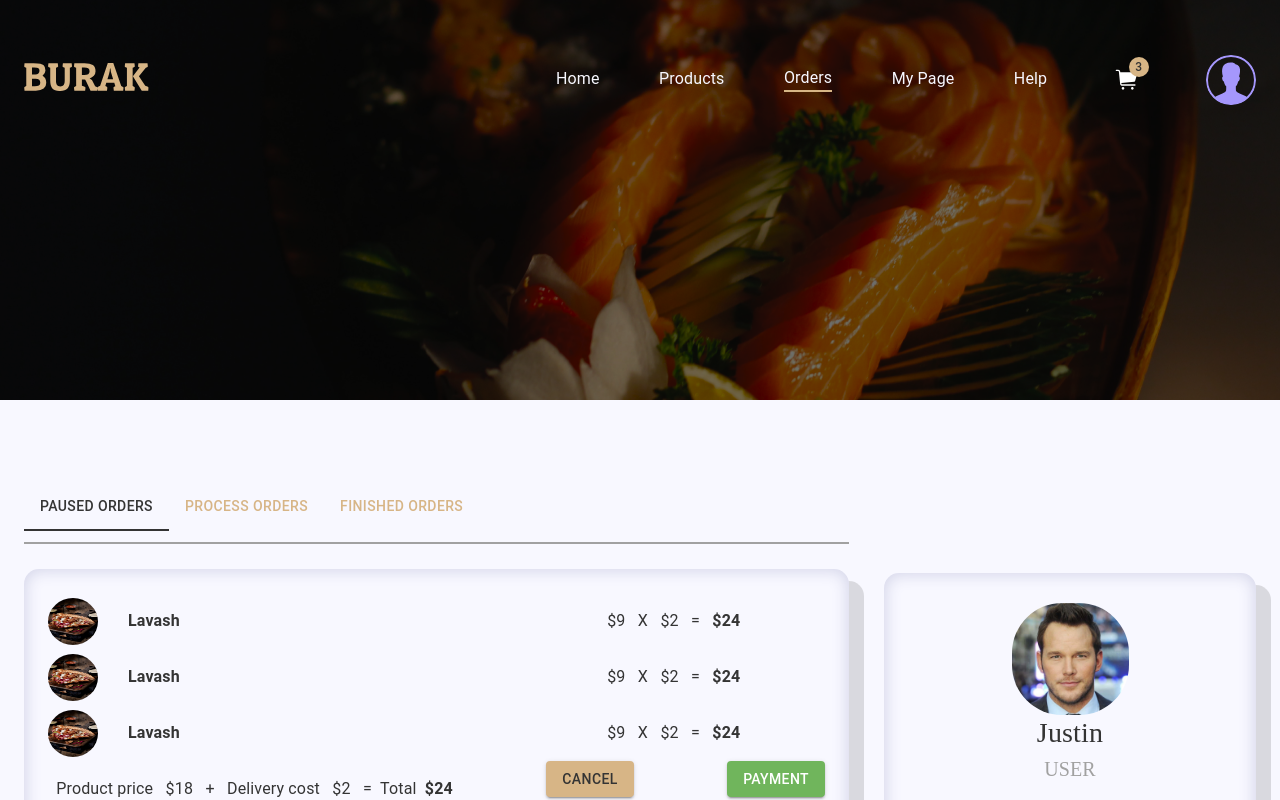
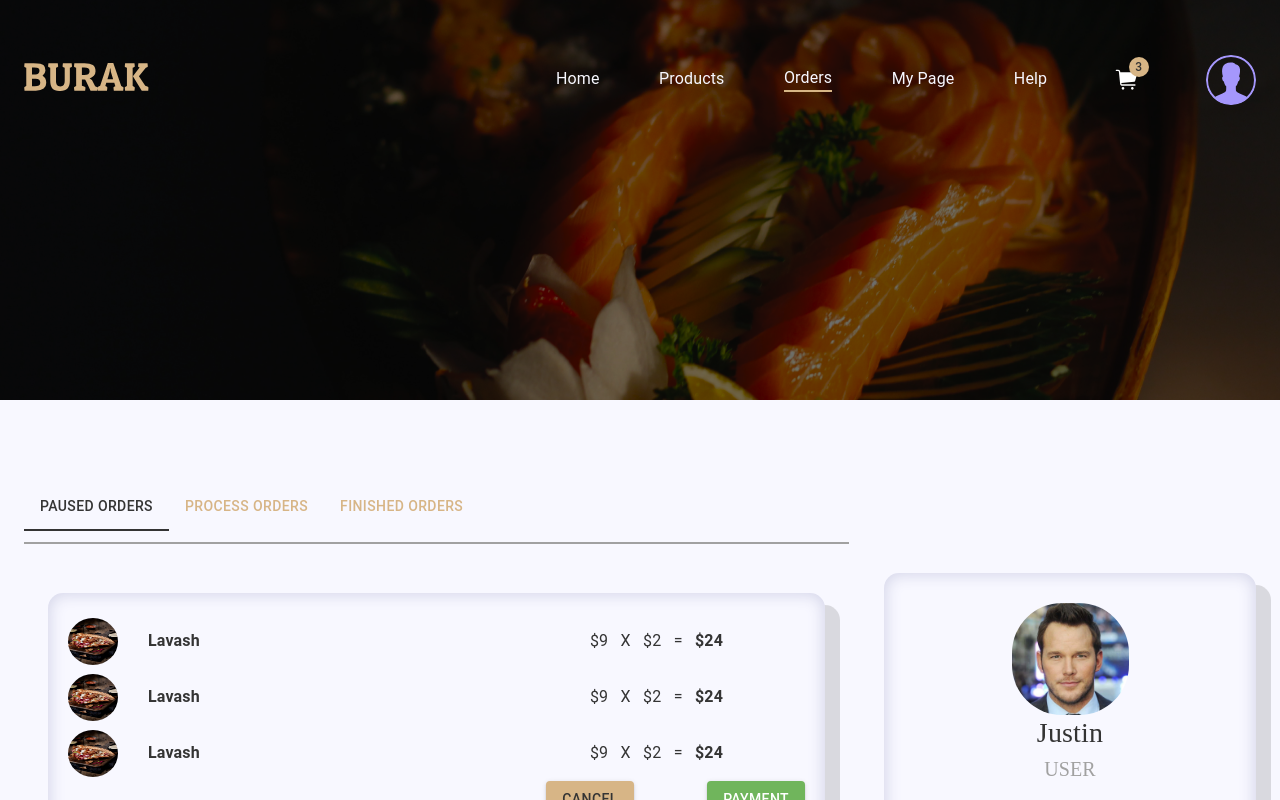
Before and after one commit to Surojbek19/ecoflora-react, a React (Create React App) app: page /orders in a window 1280 px wide. Shown: the top 800 px of the page. Built offline with nearby package versions, Linux system fonts and the light colour scheme.

Commit message:
feat: publish ordersPage screen component

```diff
--- a/src/app/screens/ordersPage/PausedOrders.tsx
+++ b/src/app/screens/ordersPage/PausedOrders.tsx
@@ -9,7 +9,7 @@ import "../../../css/order.css";
 export default function PausedOrders() {
     return(
         <TabPanel value={"1"}>
-            <Stack>
+            <Stack className="orders-frame">
                 {[1, 2].map((ele, index) => {
                     return (
                         <Box key={index} className={"order-main-box"}>
--- a/src/css/order.css
+++ b/src/css/order.css
@@ -169,12 +169,19 @@ p{
     border-radius: 15px;
     margin-top: 25px;
     gap: 30px;
-    box-shadow: 15px 12px rgba(187, 187,191, 0.5),
-    inset 0px 0px 15px 2px #D4D5E9;
+    /* box-shadow: 15px 12px rgba(187, 187,191, 0.5),
+    inset 0px 0px 15px 2px #D4D5E9; */
 }
+
+
 
 .orders-page .order-container .order-left .order-main-content .order-main-box {
     margin-bottom: 40px;
+    box-shadow: 15px 12px rgba(187, 187,191, 0.5),
+    inset 0px 0px 15px 2px #D4D5E9;
+    border-radius: 15px;
+    padding: 20px;
+    /* background-color: blue; */
 }
 
 .orders-page .order-container .order-left .order-main-content .order-main-box .order-box-scroll {
@@ -182,6 +189,7 @@ p{
     min-height: 47px;
     display: flex;
     flex-direction: column;
+    /* background-color: red; */
 }
 
 .orders-page .order-container .order-left .order-main-content .order-main-box .order-box-scroll .orders-name-price {
```
